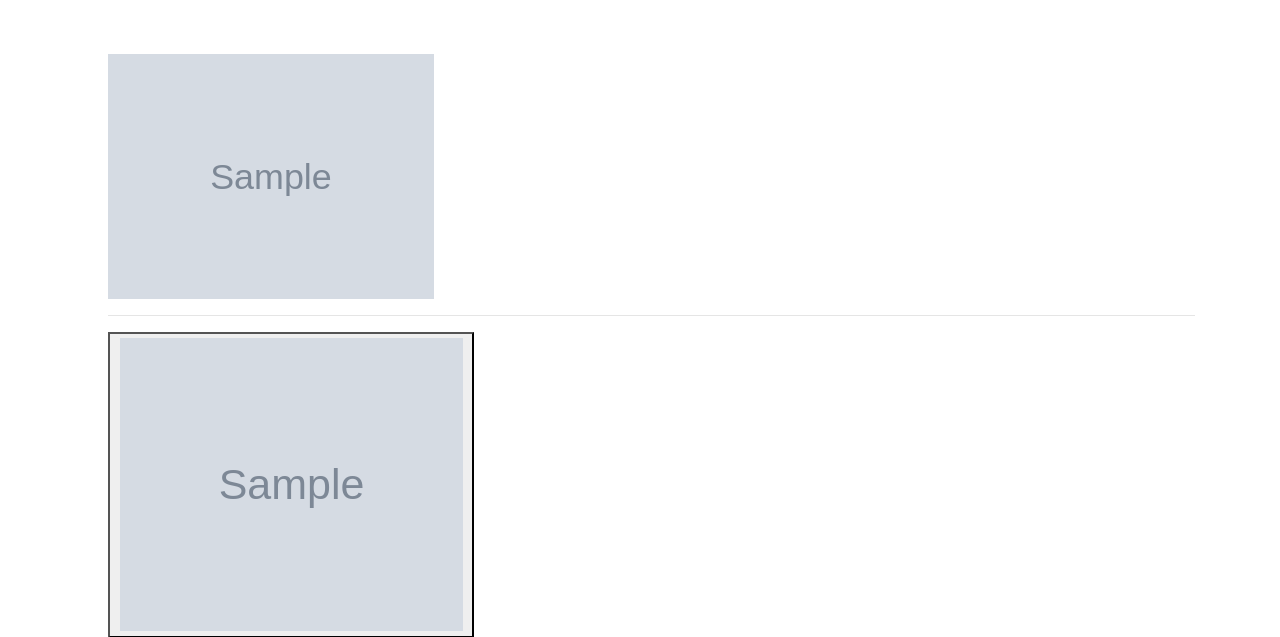
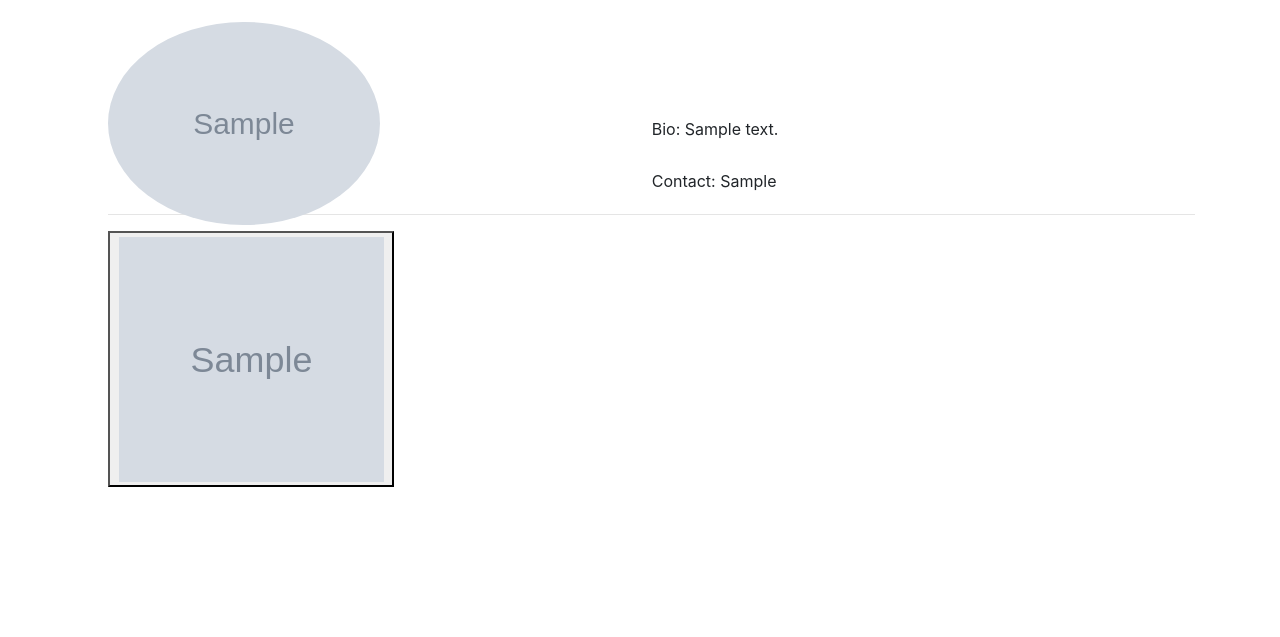
Before and after one commit to nicky-code/awards, a Django app: page /myProfile in a window 1280 px wide. Shown: the part 92-729 px from the top of the page. Run offline with Django 3.2, Linux system fonts and the light colour scheme; a user stored in the database is signed in; tables that the repository leaves empty hold one stand-in row (values such as "Sample post"); grey boxes marked "Sample" are stand-in pictures; some libraries are stand-ins or nearby versions.

Commit message:
added user contact and bio on the profile.

```diff
--- a/awards/templates/profile.html
+++ b/awards/templates/profile.html
@@ -4,10 +4,10 @@
 {{block.super}}
 <style>
 .profile{
-
-    width: 30%;
+    border-radius: 60%;
+    width: 25%;
     height: 30%;
-    margin-top: 5%;
+    margin-top: 2%;
 }
 </style>
 
@@ -16,6 +16,9 @@
     <div class="pro">
 
             <img src="{{myProfile.profile_picture.url}}" class="profile">
+            <span><p class="bio">Bio: {{myProfile.bio}}</p></span>
+            <span><p class="contact">Contact: {{myProfile.user_contact}}</p></span>
+
 
 
     </div>
@@ -24,7 +27,7 @@
       {%for proj in all_projects%}
 
         <button type="button"  data-toggle="modal" data-target="#{{proj.id}}">
-            <img src="{{proj.image.url}}" width="350" height="300" class="img-responsive" style="justify-content: space-between;padding:1%" alt="Image">
+            <img src="{{proj.image.url}}" width="270" height="250" class="img-responsive" style="justify-content: space-between;padding:1%" alt="Image">
         </button>
 
         {% empty %}
--- a/awards/templates/welcome.html
+++ b/awards/templates/welcome.html
@@ -17,8 +17,8 @@
 
     <div class="row" id="award">
         <div class="design">
-            <span><p>Design</p></span>
-            <span><p>Usability</p></span>
+            <span><p>Design-</p></span>
+            <span><p>Usability-</p></span>
             <span><p>Content</p></span>
 
         </div>
--- a/static/css/basenews.css
+++ b/static/css/basenews.css
@@ -2,7 +2,7 @@
 #award{
   background-image: url('https://media.istockphoto.com/photos/gold-light-awards-background-picture-id904124342?k=6&m=904124342&s=612x612&w=0&h=avJgCy8OvUyHljixKqt9gWEkREqH1nVwUZUJ4S6OLnI=');
   border: 1px solid black;
-  height:290px;
+  height:350px;
   width: 100%;
   margin: 0.5%;
 
@@ -18,3 +18,13 @@
   font-size: 25px;
 
 }
+.bio{
+  margin-left: 50%;
+  margin-bottom: 3%;
+  margin-top: -10%;
+}
+.contact{
+  margin-left: 50%;
+  margin-bottom: 2%;
+  margin-top: -0.45%;
+}
```
